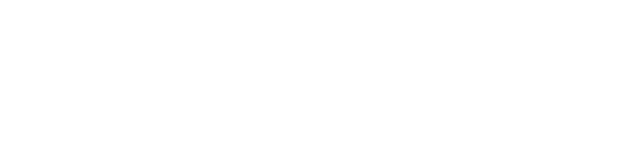
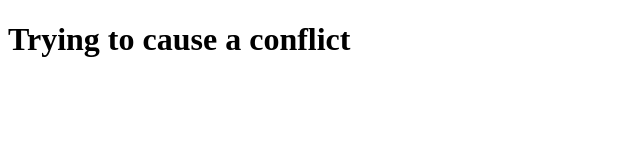
Before and after one commit to gvantsa-tediashvili-tbc-it-academy/git-day-2-github-homework, a plain HTML site: page index.html in a window 1280 px wide. Shown: the whole page, without its empty margins (0-640 px from the left). Drawn offline with Linux system fonts and the light colour scheme.

Commit message:
Added conflict in Index.html

```diff
--- a/index.html
+++ b/index.html
@@ -6,6 +6,6 @@
     <title>Causing a conflict</title>
 </head>
 <body>
-
+    <h1>Trying to cause a conflict</h1>
 </body>
 </html>
```
